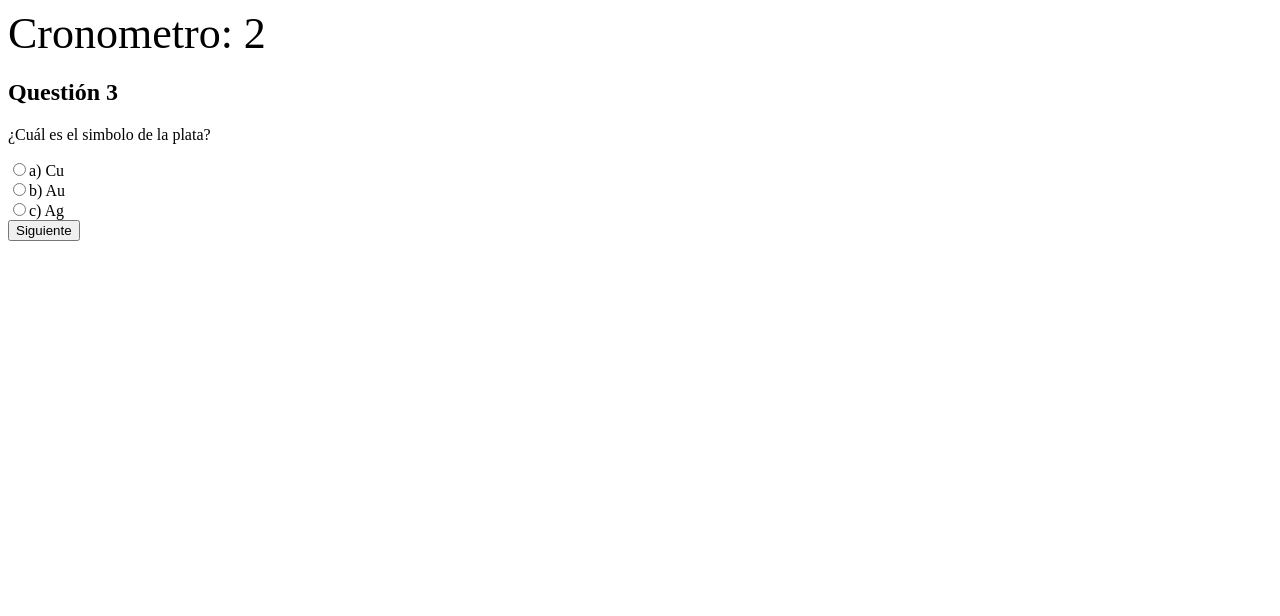
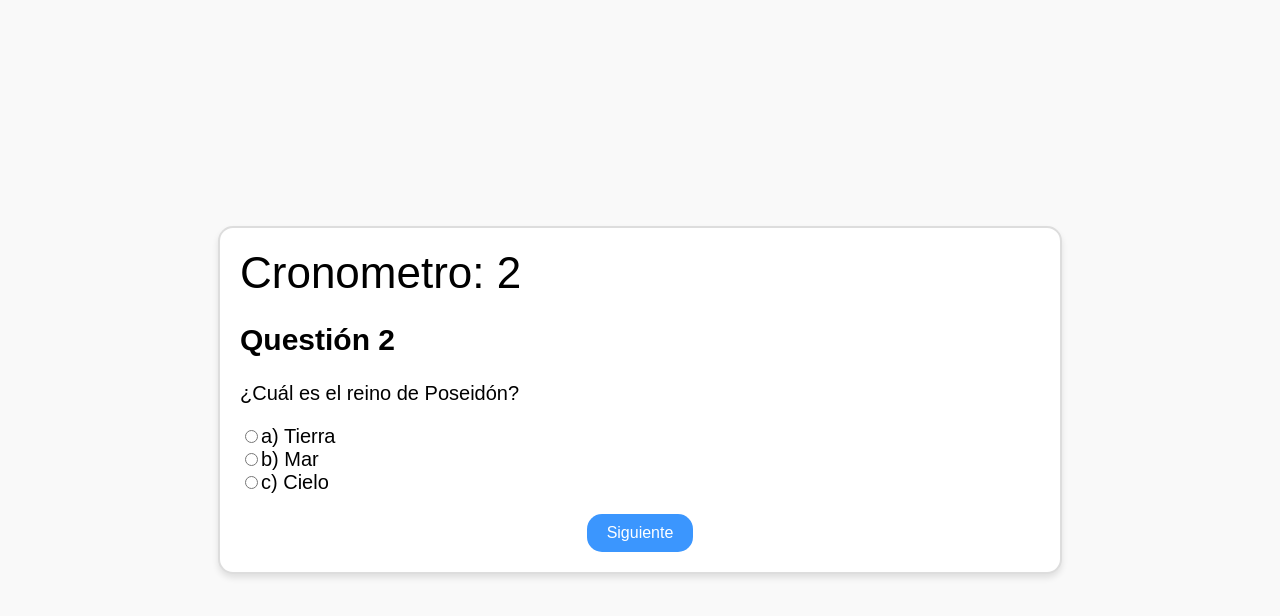
Before and after one commit to soniajv-ionic/ejercicios-curso-ionic, a plain HTML site: page ejercicio_45_examen/index.html in a window 1280 px wide. Both pictures are taken after a click on the button "Siguiente". Drawn offline with Linux system fonts and the light colour scheme.

Commit message:
update 08/01/2025

```diff
--- a/ejercicio_45_examen/index.html
+++ b/ejercicio_45_examen/index.html
@@ -1,38 +1,62 @@
 <!DOCTYPE html>
 <html lang="en">
   <head>
-    <meta charset="UTF-8">
-    <meta name="viewport" content="width=device-width, initial-scale=1.0">
+    <meta charset="UTF-8" />
+    <meta name="viewport" content="width=device-width, initial-scale=1.0" />
     <title>Document</title>
-    <link rel="stylesheet" href="style.css">
+    <link rel="stylesheet" href="style.css" />
   </head>
   <body>
-    <div style="font-size:44px;"><label for="crono">Cronometro: </label><span id="crono">00</span></div>
-    <div id="question-1" class="page">
+    <div class="container">
+      <div class="crono">
+        <label for="crono">Cronometro: </label><span id="crono">00</span>
+      </div>
+      <div id="question-1" class="question page">
         <h2>Questión 1</h2>
-        <p>¿Cuál es la capital de Francia?</p>
-        <input type="radio" name="q1" value="a" id="q1a"><label for="q1a">a) Madrid</label><br>
-        <input type="radio" name="q1" value="b" id="q1b"><label for="q1b">b) Paris</label><br>
-        <input type="radio" name="q1" value="c" id="q1c"><label for="q1c">c) Berlin</label><br>
+        <p class="">¿Cuál es la capital de Francia?</p>
+        <input type="radio" name="q1" value="a" id="q1a" /><label for="q1a"
+          >a) Paris</label
+        ><br />
+        <input type="radio" name="q1" value="b" id="q1b" /><label for="q1b"
+          >b) Madrid</label
+        ><br />
+        <input type="radio" name="q1" value="c" id="q1c" /><label for="q1c"
+          >c) Berlin</label
+        ><br />
       </div>
-    <div id="question-2" class="page">
+      <div id="question-2" class="question page">
         <h2>Questión 2</h2>
         <p>¿Cuál es el reino de Poseidón?</p>
-        <input type="radio" name="q2" value="a" id="q2a"><label for="q2a">a) Tierra</label><br>
-        <input type="radio" name="q2" value="b" id="q2b"><label for="q2b">b) Mar</label><br>
-        <input type="radio" name="q2" value="c" id="q2c"><label for="q2c">c) Cielo</label><br>
+        <input type="radio" name="q2" value="a" id="q2a" /><label for="q2a"
+          >a) Tierra</label
+        ><br />
+        <input type="radio" name="q2" value="b" id="q2b" /><label for="q2b"
+          >b) Mar</label
+        ><br />
+        <input type="radio" name="q2" value="c" id="q2c" /><label for="q2c"
+          >c) Cielo</label
+        ><br />
       </div>
-    <div id="question-3" class="page">
+      <div id="question-3" class="question page">
         <h2>Questión 3</h2>
         <p>¿Cuál es el simbolo de la plata?</p>
-        <input type="radio" name="q2" value="a" id="q2a"><label for="q2a">a) Cu</label><br>
-        <input type="radio" name="q2" value="b" id="q2b"><label for="q2b">b) Au</label><br>
-        <input type="radio" name="q2" value="c" id="q2c"><label for="q2c">c) Ag</label><br>
+        <input type="radio" name="q3" value="a" id="q2a" /><label for="q3a"
+          >a) Cu</label
+        ><br />
+        <input type="radio" name="q3" value="b" id="q2b" /><label for="q3b"
+          >b) Au</label
+        ><br />
+        <input type="radio" name="q3" value="c" id="q2c" /><label for="q3c"
+          >c) Ag</label
+        ><br />
       </div>
       <div>
-        <button type="button" id="next-question">Siguiente</button>
+        <button type="button" id="next-question" class="button">
+          Siguiente
+        </button>
       </div>
       <div id="result" class="page"></div>
+    </div>
   </body>
 </html>
 <script src="script.js"></script>
--- a/ejercicio_45_examen/script.js
+++ b/ejercicio_45_examen/script.js
@@ -1,74 +1,68 @@
-const question1 = document.querySelector('#question-1');
-const question2 = document.querySelector('#question-2');
-const question3 = document.querySelector('#question-3');
-const btnNext = document.querySelector('#next-question');
-const result = document.querySelector('#result');
+const btnNext = document.querySelector("#next-question");
+const result = document.querySelector("#result");
+// Selecciona todas las preguntas (divs con clase "question")
+const questions = document.querySelectorAll(".question");
+let correctAnswer = false;
+let currentQuestion = "question-1";
 
-question2.classList.add('hidden');
-question3.classList.add('hidden');
+document.querySelector("#question-2").classList.add("hidden");
+document.querySelector("#question-3").classList.add("hidden");
 
-let answer1 = 'b';
-let answer2 = 'b';
-let answer3 = 'c';
+let answers = ["a", "b", "c"];
 
-
-function checkAnswer(questionId, correctAnswer) {
-    const selectedRadio = document.querySelector(`input[name="${questionId}"]:checked`);
-    if (selectedRadio) {
-        if (selectedRadio.value === correctAnswer) {
-            result.textContent = 'Respuesta correcta';
-        } else {
-            result.textContent = 'Respuesta incorrecta';
-        }
-    }
+function nextQuestion() {
+  let numCurrentQuestion = parseInt(
+    currentQuestion[currentQuestion.length - 1]
+  );
+  let nextQuestion = `question-${numCurrentQuestion + 1}`;
+  if (numCurrentQuestion < questions.length) {
+    document.querySelector(`#${currentQuestion}`).classList.add("hidden");
+    document.querySelector(`#${nextQuestion}`).classList.remove("hidden");
+  } else {
+    clearInterval(intervalId);
+    btnNext.disabled = true;
+  }
+  currentQuestion = nextQuestion;
 }
 
-        // Ocultar la pregunta actual y mostrar la siguiente
- //       document.getElementById(`question-${questionId.charAt(1)}`).classList.add('hidden');
- //       nextQuestion.classList.remove('hidden');
-//        result.textContent = '';
+btnNext.addEventListener("click", () => {
+  if (correctAnswer) {
+    nextQuestion();
+  }
+  result.textContent = "";
+});
 
-function unckeckRadioButtons(questionId) {
-    const radios = document.querySelectorAll(`input[name=${questionId}]`);
-    radios.forEach(radio => {
-        radio.checked = false;
+/* Añadir listeners a los radiobuttons  */
+questions.forEach((question) => {
+  // Selecciona los radio buttons dentro de cada pregunta
+  const radioButtons = question.querySelectorAll('input[type="radio"]');
+
+  // Agrega un listener al evento "change" para cada radio button
+  radioButtons.forEach((radio) => {
+    radio.addEventListener("change", (event) => {
+      checkAnswer(radio.name, event.target.value);
+      currentQuestion = question.id;
     });
+  });
+});
+
+function checkAnswer(questionId, answer) {
+  let numQuestion = questionId[questionId.length - 1];
+  if (answer === answers[numQuestion - 1]) {
+    result.textContent = "Respuesta correcta";
+    correctAnswer = true;
+  } else {
+    result.textContent = "Respuesta incorrecta";
+    correctAnswer = false;
+  }
 }
 
-function nextQuestion() {
-    if (!question1.classList.contains('hidden')) {
-        question1.classList.add('hidden');
-        question2.classList.remove('hidden');
-        unckeckRadioButtons('q1');
-    } else if (!question2.classList.contains('hidden')) {
-        question2.classList.add('hidden');
-        question3.classList.remove('hidden');
-        unckeckRadioButtons('q2');
-    } else if (!question3.classList.contains('hidden')) {
-        question3.classList.add('hidden');
-        question1.classList.remove('hidden');
-        unckeckRadioButtons('q3');
-    }
-}
-
-btnNext.addEventListener('click', () => {
-    if (!question1.classList.contains('hidden')) {
-        checkAnswer('q1', answer1);
-    } else if (!question2.classList.contains('hidden')) {
-        checkAnswer('q2', answer2);
-    } else if (!question3.classList.contains('hidden')) {
-        checkAnswer('q3', answer3);
-    }
+let contador = 0;
+const intervalId = setInterval(() => {
+  contador++;
+  document.querySelector("#crono").innerText = contador;
+  if (contador === 5) {
     nextQuestion();
-});
-
-
-let contador = 0;
-setInterval(() => {
-     contador++;
-     document.querySelector('#crono').innerText = contador;
-     if (contador === 5) {
-         nextQuestion();
-         contador = 0;
-     }
+    contador = 0;
+  }
 }, 1000);
--- a/ejercicio_45_examen/style.css
+++ b/ejercicio_45_examen/style.css
@@ -1,3 +1,47 @@
 .hidden {
-    display: none;
-  }
+  display: none;
+}
+
+body {
+  font-family: Arial, sans-serif;
+  font-size: 20px;
+  margin: 0;
+  padding: 0;
+  display: flex;
+  justify-content: center;
+  align-items: center;
+  height: 100vh;
+  background-color: #f9f9f9;
+}
+
+.container {
+  width: 80%;
+  max-width: 800px;
+  background-color: #fff;
+  padding: 20px;
+  border: 2px solid #ddd;
+  border-radius: 15px;
+  box-shadow: 0 4px 6px rgba(0, 0, 0, 0.1);
+}
+
+.button {
+  display: block;
+  margin: 20px auto 0;
+  padding: 10px 20px;
+  background-color: #3b96fe;
+  color: #fff;
+  border: none;
+  border-radius: 15px;
+  font-size: 1rem;
+  cursor: pointer;
+  text-align: center;
+  text-decoration: none;
+}
+
+.button:hover {
+  background-color: #87ceeb;
+}
+
+.crono {
+  font-size: 44px;
+}
```
Lines whose indentation alone changed are shown as unchanged.
